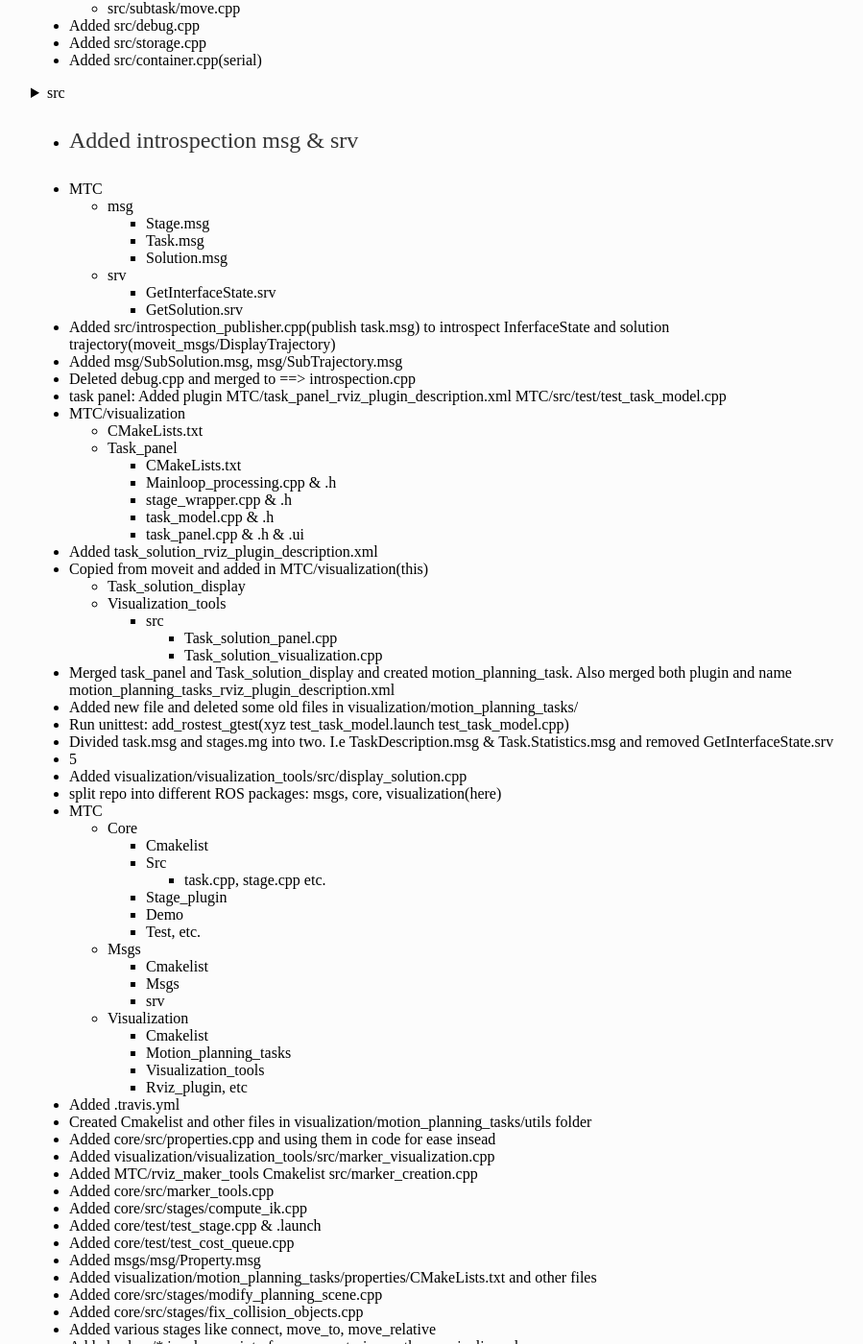
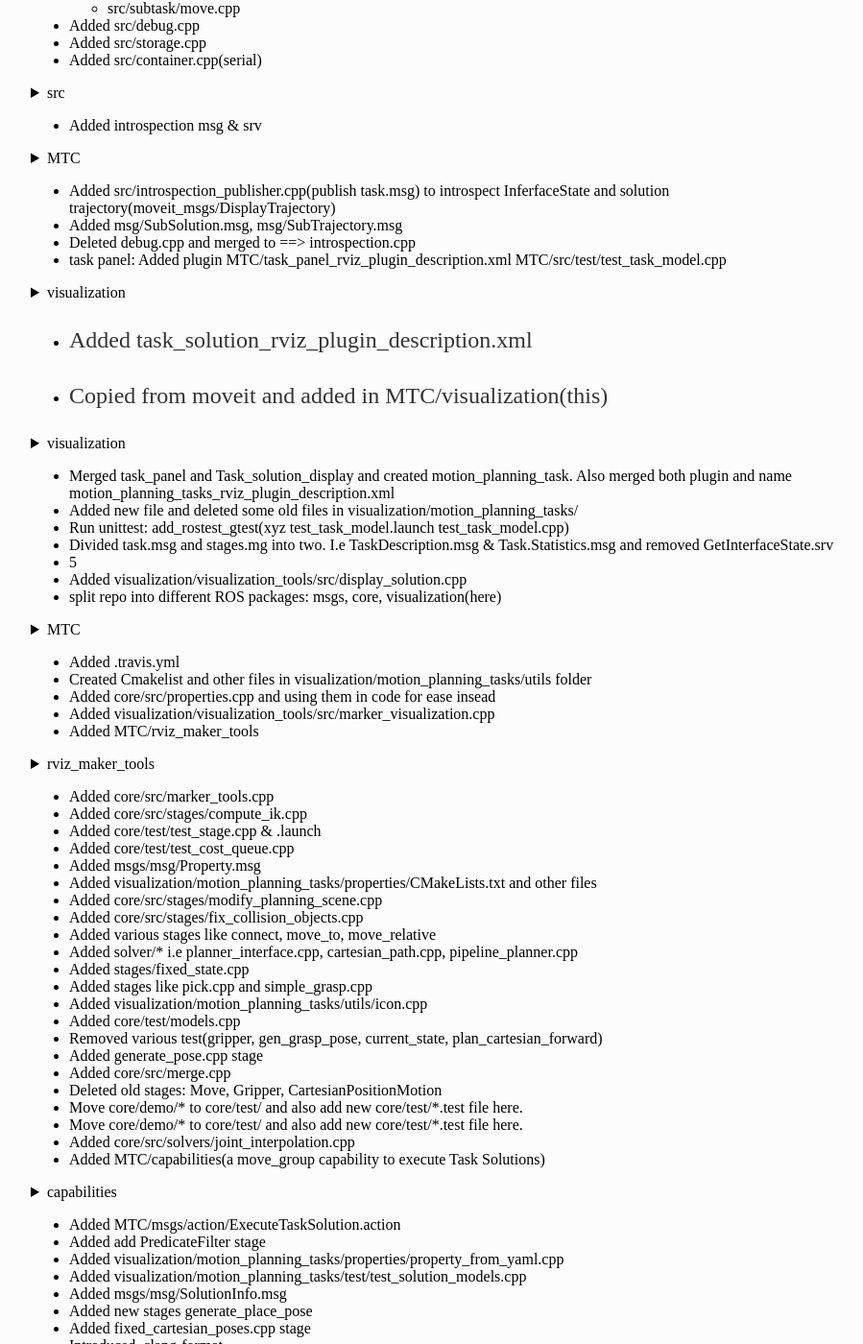
Before and after one commit to iamrajee/iamrajee.github.io, a Jekyll site: the page built from _posts/2020-03-28-MTC.md, in a window 1280 px wide and 1400 px high, scrolled down 801 px. Shown: the whole window at 96% size, without its empty margins (160-1059 px from the left). Built offline with Jekyll 4.4.1, drawn with Linux system fonts in a browser that asks for light colours; our own code applies the rules of GitHub Pages for plain Markdown files; some of the changed text lies outside the part shown.

Commit message:
Update 2020-03-28-MTC.md

```diff
--- a/_posts/2020-03-28-MTC.md
+++ b/_posts/2020-03-28-MTC.md
@@ -36,9 +36,9 @@
       - Current_state.cpp
       - Parallel container
 </details>
-
 - Added introspection msg & srv
-
+<details>
+        <summary>MTC</summary>
 
 - MTC
     - msg
@@ -48,11 +48,16 @@
     - srv
         - GetInterfaceState.srv
         - GetSolution.srv
+</details>
 - Added src/introspection_publisher.cpp(publish task.msg) to introspect InferfaceState and solution trajectory(moveit_msgs/DisplayTrajectory)
 - Added msg/SubSolution.msg, msg/SubTrajectory.msg
 - Deleted debug.cpp and merged to ==> introspection.cpp
 - task panel: Added plugin MTC/task_panel_rviz_plugin_description.xml
 MTC/src/test/test_task_model.cpp
+
+<details>
+        <summary>visualization</summary>
+
 - MTC/visualization
     - CMakeLists.txt
     - Task_panel
@@ -61,13 +66,20 @@ MTC/src/test/test_task_model.cpp
         - stage_wrapper.cpp & .h
         - task_model.cpp & .h
         - task_panel.cpp & .h & .ui
+</details>
 - Added task_solution_rviz_plugin_description.xml
+
+
+
 - Copied from moveit and added in MTC/visualization(this)
+<details>
+        <summary>visualization</summary>
     - Task_solution_display
     - Visualization_tools
         - src
             - Task_solution_panel.cpp
             - Task_solution_visualization.cpp
+</details>
 - Merged task_panel and Task_solution_display and created motion_planning_task. Also merged both plugin and name  motion_planning_tasks_rviz_plugin_description.xml
 - Added new file and deleted some old files in visualization/motion_planning_tasks/
 - Run unittest: add_rostest_gtest(xyz test_task_model.launch test_task_model.cpp)
@@ -75,7 +87,8 @@ MTC/src/test/test_task_model.cpp
 - 5
 - Added visualization/visualization_tools/src/display_solution.cpp
 - split repo into different ROS packages: msgs, core, visualization(here)
-- MTC
+<details>
+        <summary>MTC</summary>
     - Core
         - Cmakelist
         - Src
@@ -92,13 +105,17 @@ MTC/src/test/test_task_model.cpp
         - Motion_planning_tasks
         - Visualization_tools
         - Rviz_plugin, etc
+</details>
 - Added .travis.yml
 - Created Cmakelist and other files in visualization/motion_planning_tasks/utils folder
 - Added core/src/properties.cpp and using them in code for ease insead
 - Added visualization/visualization_tools/src/marker_visualization.cpp
 - Added MTC/rviz_maker_tools
+<details>
+        <summary>rviz_maker_tools</summary>
 Cmakelist
 src/marker_creation.cpp
+</details>
 - Added core/src/marker_tools.cpp
 - Added core/src/stages/compute_ik.cpp
 - Added core/test/test_stage.cpp & .launch
@@ -121,9 +138,12 @@ src/marker_creation.cpp
 - Move core/demo/* to core/test/ and also add new core/test/*.test file here.
 - Added core/src/solvers/joint_interpolation.cpp
 - Added MTC/capabilities(a move_group capability to execute Task Solutions)
+<details>
+        <summary>capabilities</summary>
     - Cmakelist
     - Capabilities_plugin_description.xml
     - src/execute_task_solution_capability.cpp
+</details>
 - Added MTC/msgs/action/ExecuteTaskSolution.action
 - Added add PredicateFilter stage
 - Added visualization/motion_planning_tasks/properties/property_from_yaml.cpp
@@ -133,6 +153,8 @@ src/marker_creation.cpp
 - Added fixed_cartesian_poses.cpp stage
 - Introduced .clang-format
 - Created demo package for tutorial i.e Added MTC/demo/
+<details>
+        <summary>demo</summary>
     - Cmakelist
     - launch/demo.launch
     - src
@@ -140,4 +162,5 @@ src/marker_creation.cpp
         - pick_place_task.cpp
         - include/…./pick_place_task.h
     - config/panda_config.yaml
+</details>
 - Added src/cartesian.cpp & modular.cpp, pickplace.launch
```
